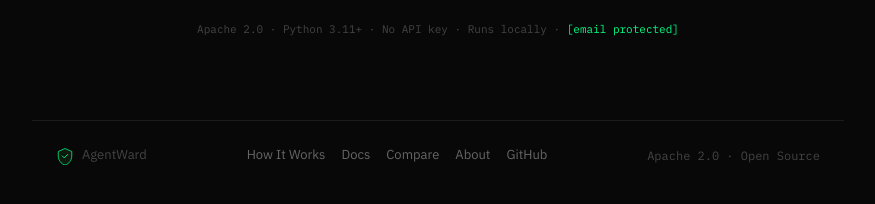
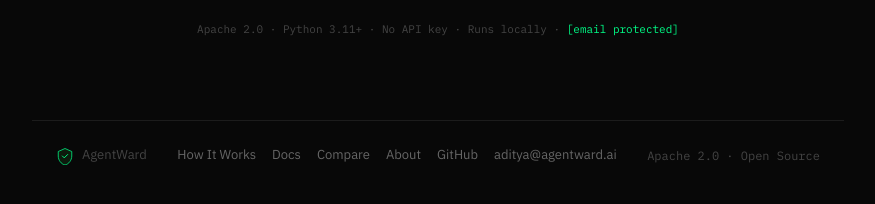
Before and after one commit to averyfoote/agent, a plain HTML site: page docs/Site/index.html in a window 1280 px wide. Shown: the part 6420-6624 px from the top of the page, without its empty margins (202-1077 px from the left). Drawn offline with Linux system fonts and the light colour scheme.

Commit message:
fix: restore email address in homepage footer

```diff
--- a/docs/Site/index.html
+++ b/docs/Site/index.html
@@ -764,6 +764,7 @@
     <a href="compare.html">Compare</a>
     <a href="about.html">About</a>
     <a href="https://github.com/agentward-ai/agentward" target="_blank">GitHub</a>
+    <a href="mailto:aditya@agentward.ai">aditya@agentward.ai</a>
   </div>
   <span class="footer-right">Apache 2.0 · Open Source</span>
 </footer>
```
